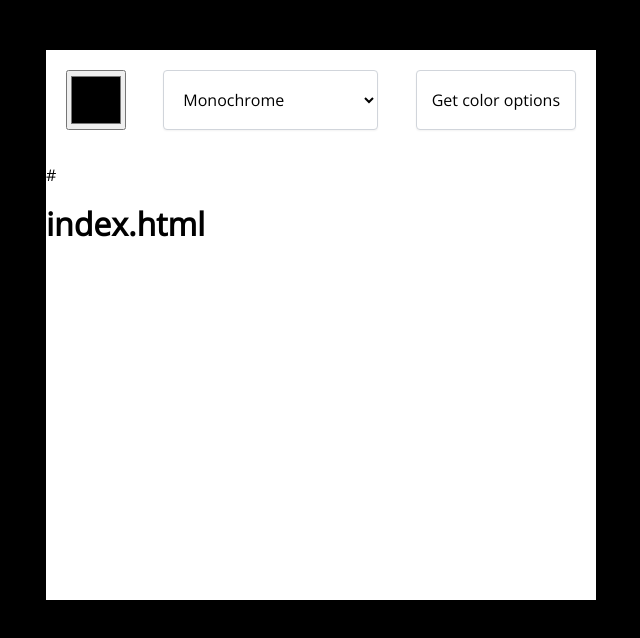
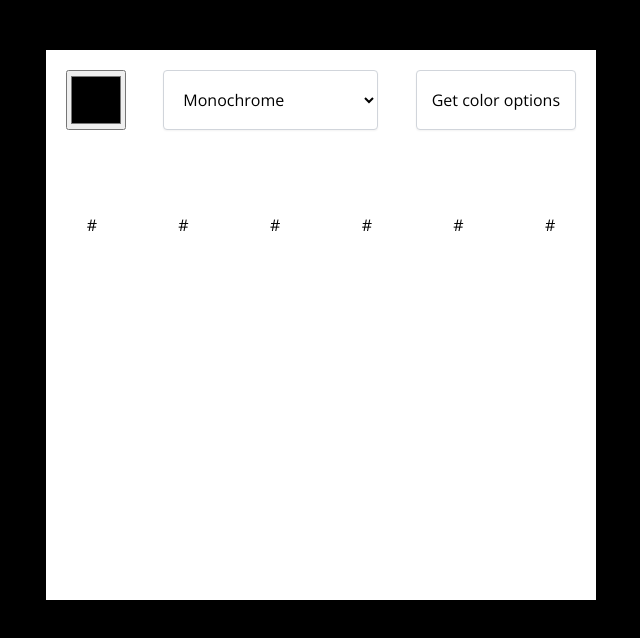
Before and after one commit to Julie805/color-scheme-generator, a website built with Vite: page index.html in a window 1280 px wide. Shown: the whole page, without its empty margins (319-959 px from the left). Built offline with nearby package versions, Linux system fonts and the light colour scheme.

Commit message:
Set up section for picked colors and added event listener to capture the chosen color

```diff
--- a/index.css
+++ b/index.css
@@ -33,3 +33,22 @@ select, button {
     background-color: white;
     padding: 15px;
 }
+
+#color-container {
+    display: flex;
+    justify-content: space-between;
+    width: 100%;
+}
+
+.color {
+    height: 100%;
+    padding: 20px;
+
+}
+
+.hex-container {
+    display: flex;
+    justify-content: space-around;
+    width: 100%;
+    padding: 10px 0;
+}
--- a/index.html
+++ b/index.html
@@ -24,23 +24,22 @@
         <main>
 <!-- this is rendered in js -->
             <div id="color-container">
-                <div>
-                    <div id="color-1"></div>
-                    <p id=hex-1>#</p>
-                </div>
-                <div id="color-1"></div>
-                <div id="color-2"></div>
-                <div id="color-3"></div>
-                <div id="color-4"></div>
-                <div id="color-5"></div>
+                <div class="color" id="color-1"></div>
+                <div class="color" id="color-2"></div>
+                <div class="color" id="color-3"></div>
+                <div class="color" id="color-4"></div>
+                <div class="color" id="color-5"></div>
+                <div class="color" id="color-6"></div>
             </div>
-            <div id="hex-container">
-                <div></div>
+            <div class="hex-container">
+                <p id=hex-1>#</p>
+                <p id=hex-2>#</p>
+                <p id=hex-3>#</p>
+                <p id=hex-4>#</p>
+                <p id=hex-5>#</p>
+                <p id=hex-6>#</p>
             </div>
         </main>
-
-
-        <h1>index.html</h1>
         <script src="index.js"></script>
     </body>
 </html>
--- /dev/null
+++ b/index.js
@@ -0,0 +1,10 @@
+// captures the picked color
+const colorInput = document.getElementById("color-picker")
+colorInput.addEventListener("input", () => {
+  const seedColor = colorInput.value
+  console.log(seedColor)
+})
+
+
+
+// fetch ("https://www.thecolorapi.com/")
```
